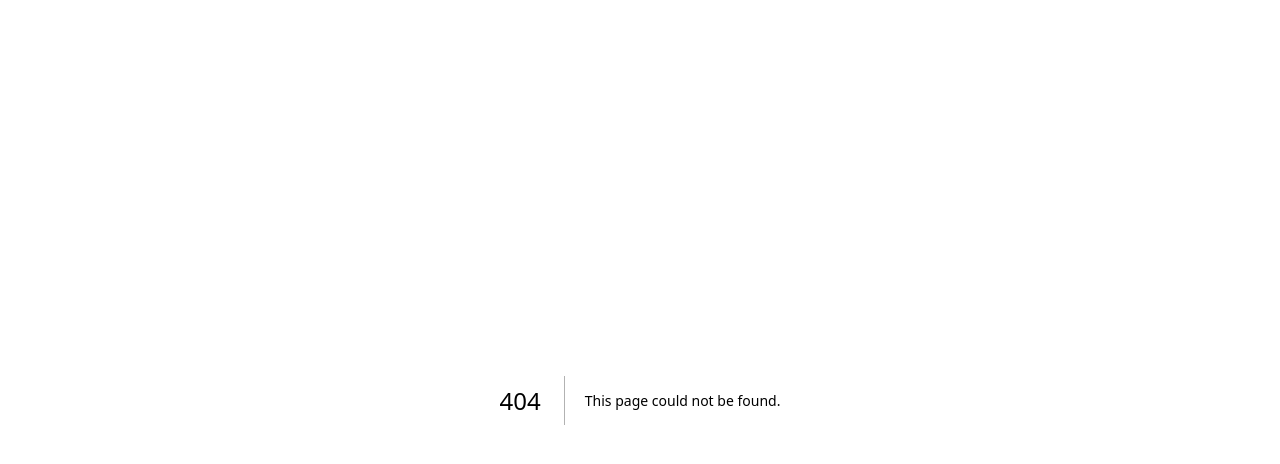
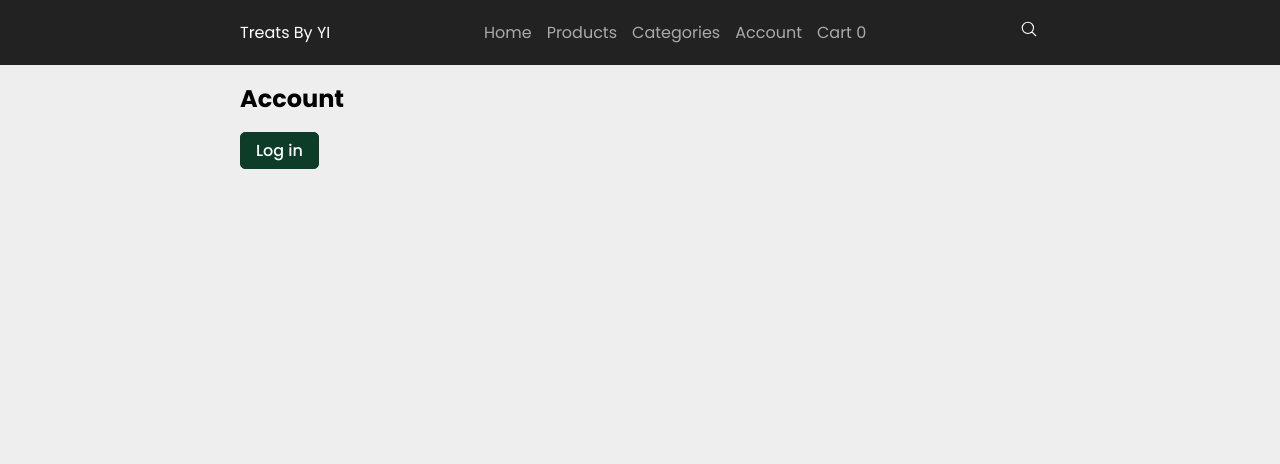
Before and after one commit to Abdul-Rahimm/online-business-platform-Saas---NextJs, a Next.js app in the folder frontend/: page /account in a window 1280 px wide. Before the commit this address had no page. Shown: the top 464 px of the page. Built offline with nearby package versions, Linux system fonts and the light colour scheme; no server answers.

Commit message:
fix: library was incorrectly installed. logging in but taking to localhost 3000. needs to be fixed

```diff
--- a/frontend/package.json
+++ b/frontend/package.json
@@ -9,11 +9,13 @@
     "lint": "next lint"
   },
   "dependencies": {
+    "@auth/mongodb-adapter": "^3.4.2",
     "axios": "^1.7.9",
     "lodash": "^4.17.21",
     "micro": "^10.0.1",
     "mongoose": "^8.7.1",
     "next": "14.2.15",
+    "next-auth": "^4.24.11",
     "next-reveal": "^1.0.6",
     "react": "^18",
     "react-dom": "^18",
--- a/frontend/pages/_app.js
+++ b/frontend/pages/_app.js
@@ -1,4 +1,5 @@
 import CartContextProvider from "@/providers/CartContext";
+import { SessionProvider } from "next-auth/react";
 import { createGlobalStyle } from "styled-components";
 
 const GlobalStyles = createGlobalStyle`
@@ -11,13 +12,18 @@
   }
 `;
 
-export default function App({ Component, pageProps }) {
+export default function App({
+  Component,
+  pageProps: { session, ...pageProps },
+}) {
   return (
     <>
       <GlobalStyles />
-      <CartContextProvider>
-        <Component {...pageProps} />
-      </CartContextProvider>
+      <SessionProvider session={session}>
+        <CartContextProvider>
+          <Component {...pageProps} />
+        </CartContextProvider>
+      </SessionProvider>
     </>
   );
 }
--- /dev/null
+++ b/frontend/pages/account.js
@@ -0,0 +1,42 @@
+import Button from "@/components/Button";
+import Center from "@/components/Center";
+import Header from "@/components/Header";
+import Title from "@/components/Title";
+import { useSession, signIn, signOut } from "next-auth/react";
+
+export default function AccountPage() {
+  const { data: session } = useSession();
+  console.log("session data", session);
+
+  async function logout() {
+    await signOut({
+      callbackUrl: process.env.NEXT_PUBLIC_URL,
+    });
+  }
+
+  async function login() {
+    await signIn("google", {
+      callbackUrl: process.env.NEXT_PUBLIC_URL,
+    });
+  }
+
+  return (
+    <>
+      <Header />
+      <Center>
+        <Title>Account</Title>
+        {session && (
+          <Button primary={1} onClick={() => logout()}>
+            Logout
+          </Button>
+        )}
+
+        {!session && (
+          <Button primary={1} onClick={login}>
+            Log in
+          </Button>
+        )}
+      </Center>
+    </>
+  );
+}
```
Also changed, not shown: frontend/lib/mongodb.js (added, +33 -0 lines), frontend/pages/api/auth/[...nextauth].js (added, +25 -0 lines), 1 other file (tests, documents, lock files or other folders).
